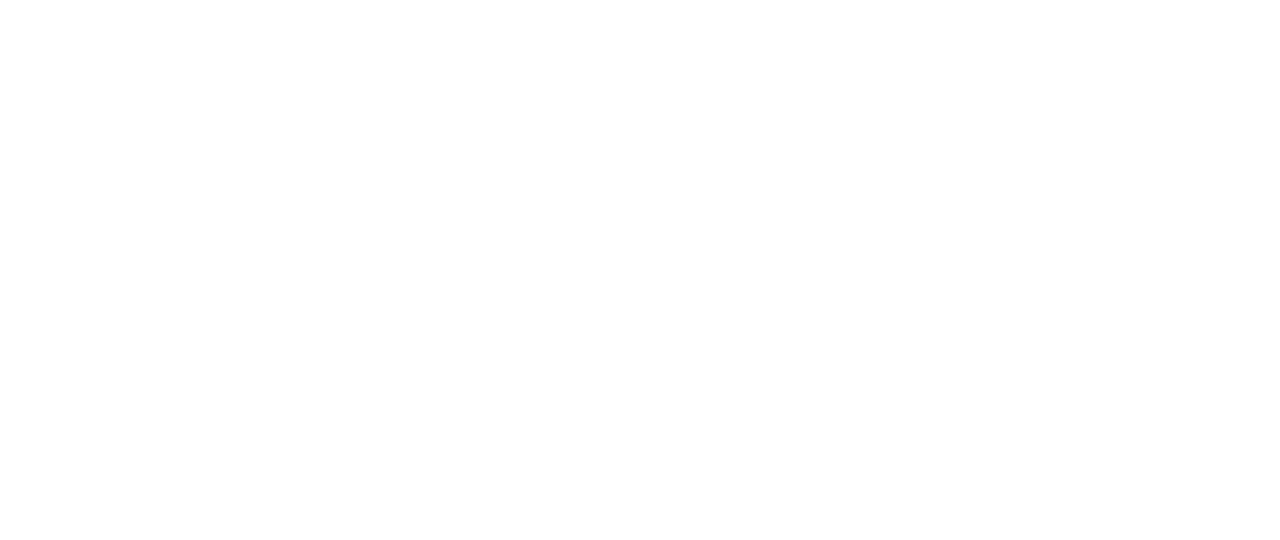
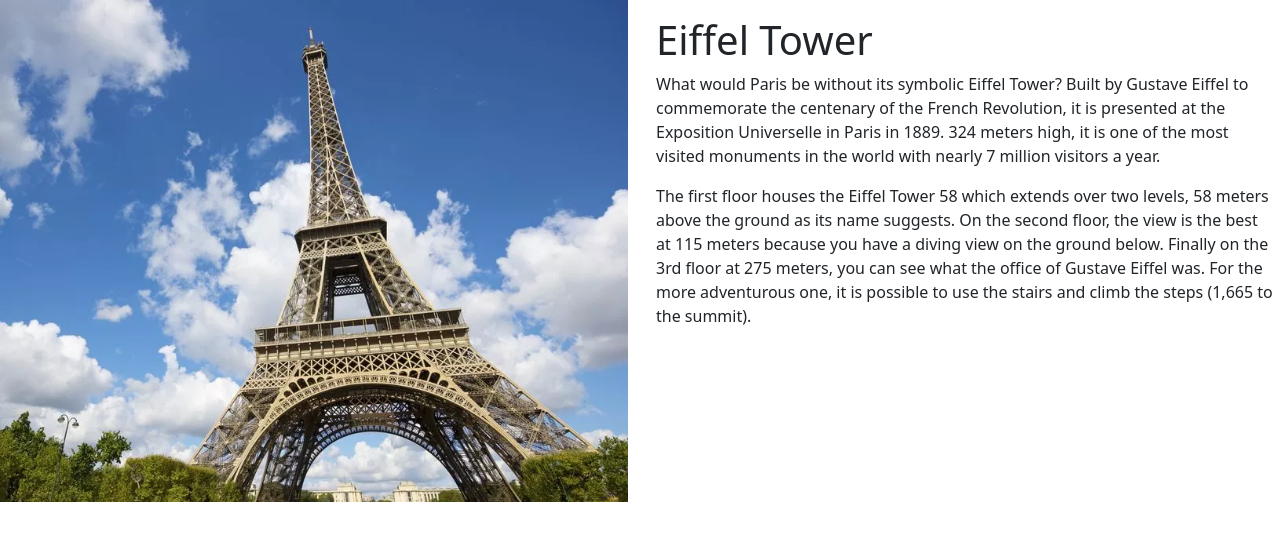
Before and after one commit to Natinati14/Conflict-resolution, a plain HTML site: page index.html in a window 1280 px wide. Drawn offline with nearby package versions, Linux system fonts and the light colour scheme.

Commit message:
Added Article1

```diff
--- a/index.html
+++ b/index.html
@@ -4,9 +4,39 @@
     <meta charset="UTF-8">
     <meta http-equiv="X-UA-Compatible" content="IE=edge">
     <meta name="viewport" content="width=device-width, initial-scale=1.0">
-    <title>Document</title>
+    <title>Visit to Paris</title>
+    <link
+      href="https://cdn.jsdelivr.net/npm/bootstrap@5.2.3/dist/css/bootstrap.min.css"
+      rel="stylesheet"
+    />
+    <script src="https://cdn.jsdelivr.net/npm/bootstrap@5.2.3/dist/js/bootstrap.bundle.min.js"></script>
 </head>
 <body>
-
+    <article class="col-sm-12">
+        <div class="row">
+          <div class="col-sm-6">
+            <img class="img-fluid w-100" src="images/img1.webp" alt="picture1" />
+          </div>
+          <div class="col-sm-6 p-3">
+            <h1>Eiffel Tower</h1>
+            <p>
+              What would Paris be without its symbolic Eiffel Tower? Built by
+              Gustave Eiffel to commemorate the centenary of the French
+              Revolution, it is presented at the Exposition Universelle in Paris
+              in 1889. 324 meters high, it is one of the most visited monuments in
+              the world with nearly 7 million visitors a year.
+            </p>
+            <p>
+              The first floor houses the Eiffel Tower 58 which extends over two
+              levels, 58 meters above the ground as its name suggests. On the
+              second floor, the view is the best at 115 meters because you have a
+              diving view on the ground below. Finally on the 3rd floor at 275
+              meters, you can see what the office of Gustave Eiffel was. For the
+              more adventurous one, it is possible to use the stairs and climb the
+              steps (1,665 to the summit).
+            </p>
+          </div>
+        </div>
+      </article>
 </body>
 </html>
```
Also changed, not shown: Images/img1.webp (added).
